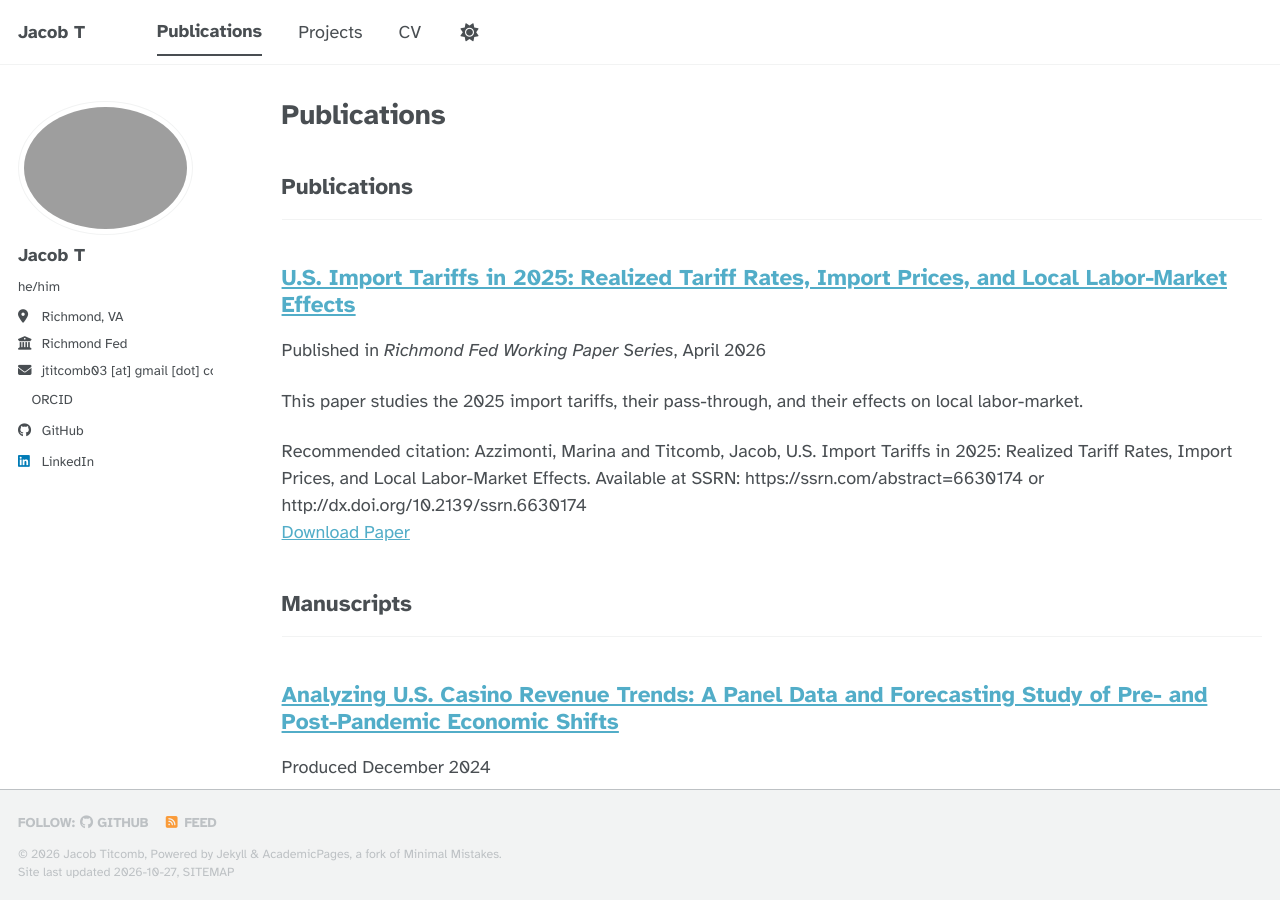
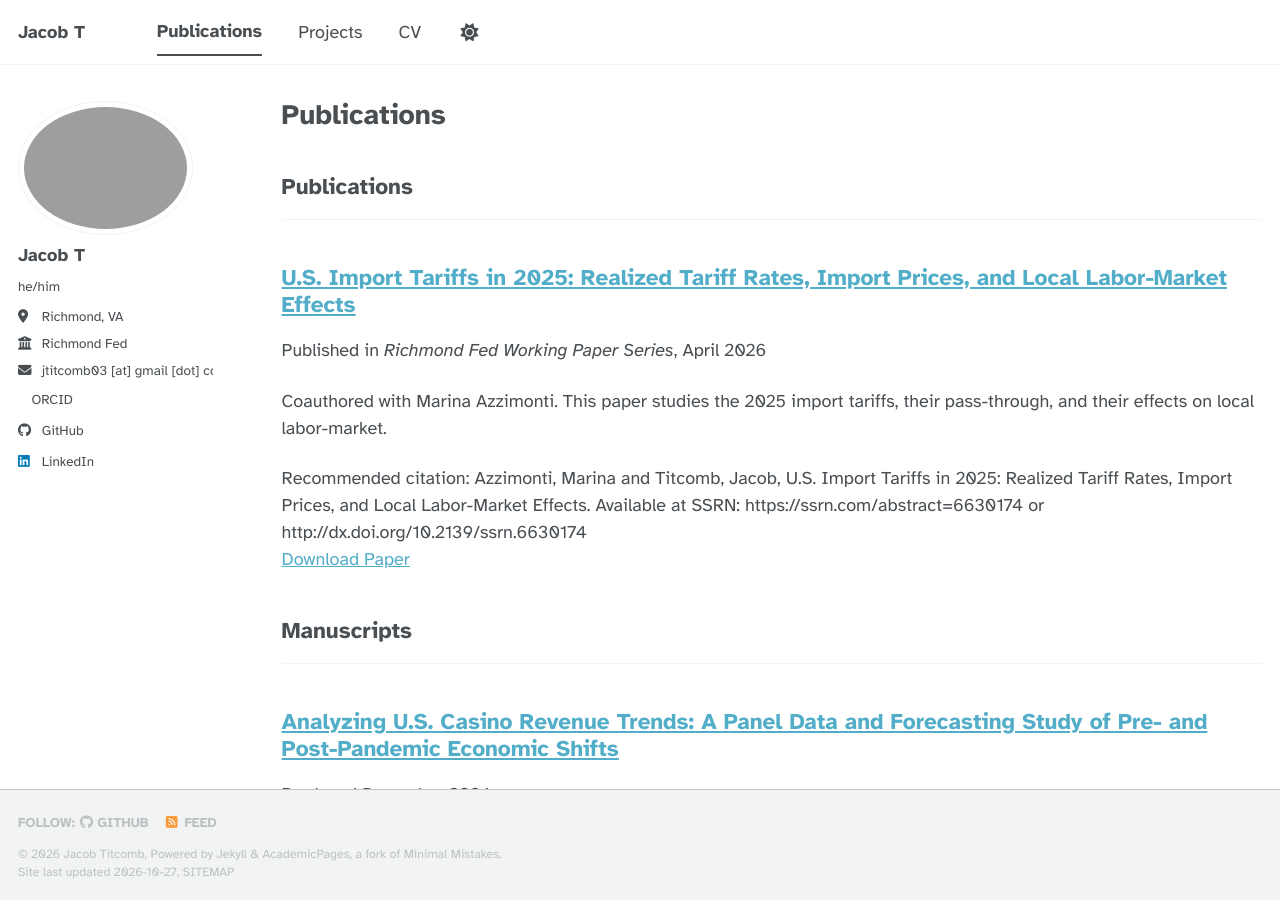
Before and after one commit to jacobedt/jacobedt.github.io, a Jekyll site: the page built from _pages/publications.html, in a window 1280 px wide and 900 px high. Built offline with Jekyll 4.4.1, drawn with Linux system fonts in a browser that asks for light colours; a style sheet for code colours, icons or effects is not loaded.

Commit message:
add coauthorship

```diff
--- a/_publications/2026-04-us-import-tariffs-2025.md
+++ b/_publications/2026-04-us-import-tariffs-2025.md
@@ -4,7 +4,7 @@
 category: publications
 unpublished: false
 permalink: /publication/2026-04-us-import-tariffs-2025
-excerpt: 'This paper studies the 2025 import tariffs, their pass-through, and their effects on local labor-market.'
+excerpt: 'Coauthored with Marina Azzimonti. This paper studies the 2025 import tariffs, their pass-through, and their effects on local labor-market.'
 date: 2026-04-22
 venue: 'Richmond Fed Working Paper Series'
 paperurl: 'http://dx.doi.org/10.2139/ssrn.6630174'
```
